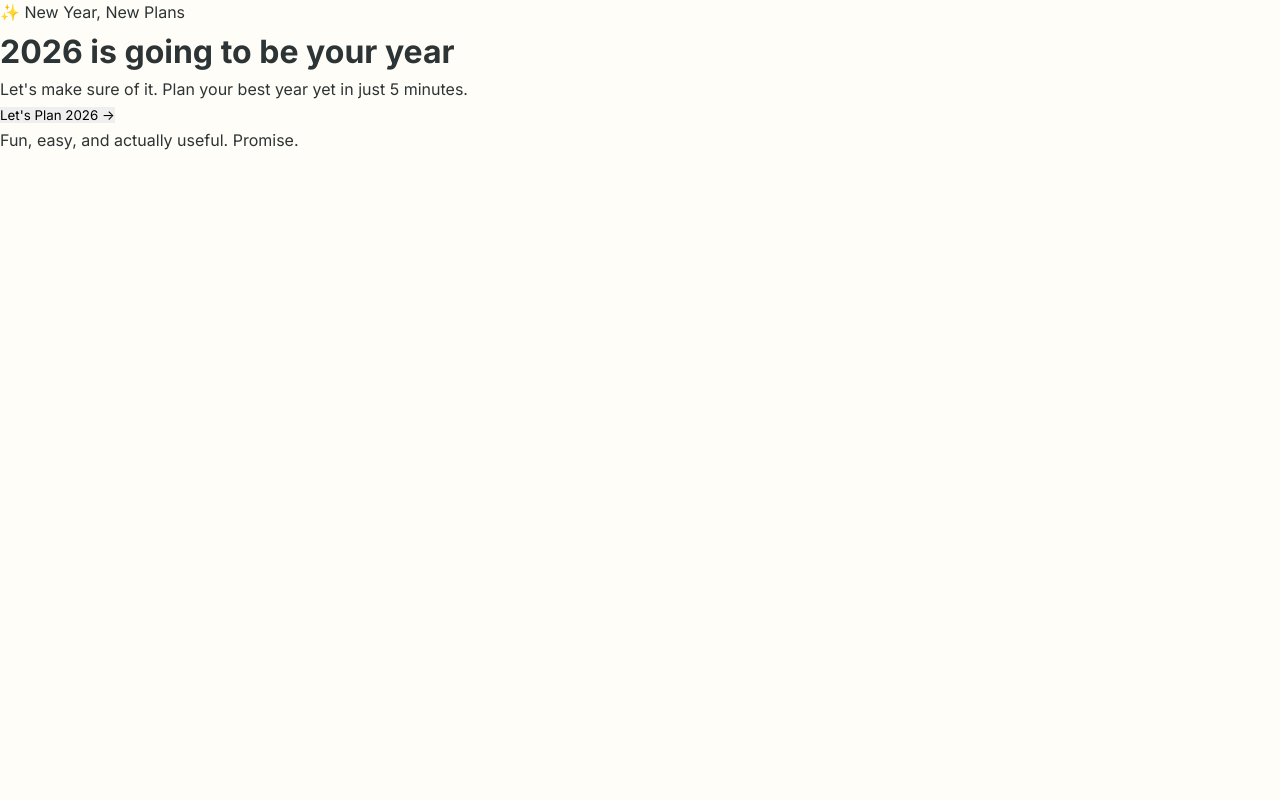
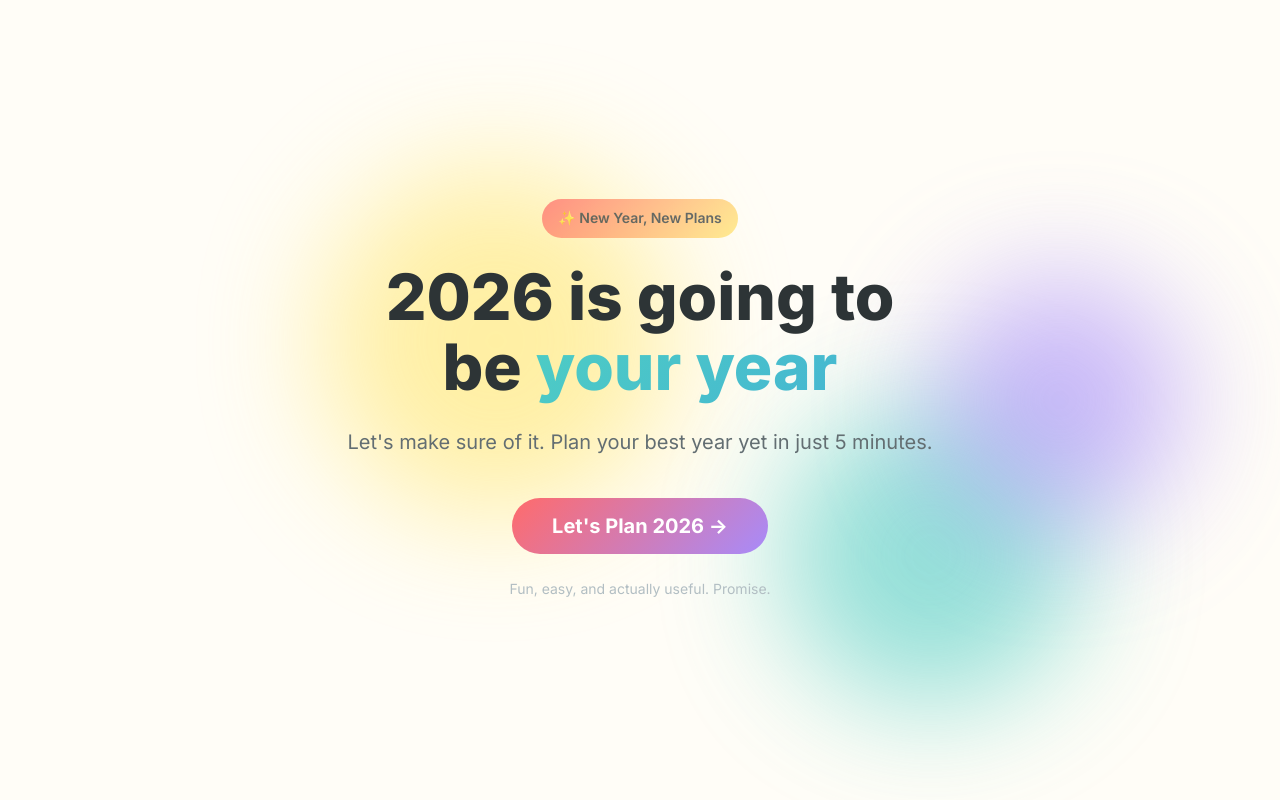
Before and after one commit to fechinmitchell/1stofjanuary, a React (Create React App) app in the folder jan-frontend/: page / in a window 1280 px wide. Built offline with nearby package versions, Linux system fonts and the light colour scheme; no server answers.

Commit message:
Add auth modal popup on landing page

```diff
--- a/jan-frontend/src/pages/Landing.css
+++ b/jan-frontend/src/pages/Landing.css
@@ -1,9 +1,181 @@
-/* Auth Modal */
-.auth-modal-overlay {
+.landing {
+    min-height: 100vh;
+    display: flex;
+    align-items: center;
+    justify-content: center;
+    padding: var(--space-lg);
+    position: relative;
+    overflow: hidden;
+  }
+
+  .landing-content {
+    text-align: center;
+    max-width: 600px;
+    z-index: 1;
+  }
+
+  .landing-badge {
+    display: inline-block;
+    background: var(--gradient-warm);
+    color: var(--text-dark);
+    font-weight: 600;
+    font-size: 0.875rem;
+    padding: var(--space-sm) var(--space-md);
+    border-radius: var(--radius-full);
+    margin-bottom: var(--space-lg);
+    animation: pulse 2s ease-in-out infinite;
+  }
+
+  .landing-title {
+    font-size: clamp(2.5rem, 8vw, 4rem);
+    font-weight: 800;
+    line-height: 1.1;
+    margin-bottom: var(--space-lg);
+    color: var(--text-dark);
+  }
+
+  .landing-title .highlight {
+    background: var(--gradient-cool);
+    -webkit-background-clip: text;
+    -webkit-text-fill-color: transparent;
+    background-clip: text;
+  }
+
+  .landing-subtitle {
+    font-size: 1.25rem;
+    color: var(--text-medium);
+    margin-bottom: var(--space-xl);
+  }
+
+  .landing-cta {
+    background: var(--gradient-sunset);
+    color: white;
+    font-size: 1.25rem;
+    font-weight: 700;
+    padding: var(--space-md) var(--space-xl);
+    border-radius: var(--radius-full);
+    transition: transform var(--transition-fast), box-shadow var(--transition-fast);
+  }
+
+  .landing-cta:hover {
+    transform: translateY(-2px);
+    box-shadow: 0 10px 40px rgba(255, 107, 107, 0.3);
+  }
+
+  .landing-cta:disabled {
+    opacity: 0.7;
+    cursor: not-allowed;
+    transform: none;
+  }
+
+  .landing-hint {
+    margin-top: var(--space-lg);
+    font-size: 0.875rem;
+    color: var(--text-light);
+  }
+
+  /* Floating background shapes */
+  .landing-shapes {
+    position: absolute;
+    inset: 0;
+    pointer-events: none;
+  }
+
+  .shape {
+    position: absolute;
+    border-radius: 50%;
+    opacity: 0.6;
+    filter: blur(60px);
+  }
+
+  .shape-1 {
+    width: 350px;
+    height: 350px;
+    background: var(--sunshine);
+    animation: drift1 25s linear infinite;
+  }
+
+  .shape-2 {
+    width: 300px;
+    height: 300px;
+    background: var(--mint);
+    animation: drift2 30s linear infinite;
+  }
+
+  .shape-3 {
+    width: 250px;
+    height: 250px;
+    background: var(--lavender);
+    animation: drift3 28s linear infinite;
+  }
+
+  .shape-4 {
+    width: 200px;
+    height: 200px;
+    background: var(--coral);
+    animation: drift4 22s linear infinite;
+  }
+
+  .shape-5 {
+    width: 180px;
+    height: 180px;
+    background: var(--sky);
+    animation: drift5 26s linear infinite;
+  }
+
+  /* DVD-style drifting animations */
+  @keyframes drift1 {
+    0% { top: -10%; left: -10%; }
+    25% { top: 70%; left: 80%; }
+    50% { top: 80%; left: 10%; }
+    75% { top: 10%; left: 70%; }
+    100% { top: -10%; left: -10%; }
+  }
+
+  @keyframes drift2 {
+    0% { top: 80%; left: 90%; }
+    25% { top: 10%; left: 20%; }
+    50% { top: 60%; left: -5%; }
+    75% { top: 20%; left: 75%; }
+    100% { top: 80%; left: 90%; }
+  }
+
+  @keyframes drift3 {
+    0% { top: 50%; left: 50%; }
+    25% { top: -5%; left: 80%; }
+    50% { top: 70%; left: 70%; }
+    75% { top: 85%; left: 5%; }
+    100% { top: 50%; left: 50%; }
+  }
+
+  @keyframes drift4 {
+    0% { top: 10%; left: 80%; }
+    25% { top: 75%; left: 15%; }
+    50% { top: 20%; left: 5%; }
+    75% { top: 60%; left: 85%; }
+    100% { top: 10%; left: 80%; }
+  }
+
+  @keyframes drift5 {
+    0% { top: 85%; left: 30%; }
+    25% { top: 5%; left: 60%; }
+    50% { top: 40%; left: 90%; }
+    75% { top: 70%; left: 10%; }
+    100% { top: 85%; left: 30%; }
+  }
+
+  @keyframes pulse {
+    0%, 100% { transform: scale(1); }
+    50% { transform: scale(1.05); }
+  }
+
+  /* Auth Modal */
+  .auth-modal-overlay {
     position: fixed;
     inset: 0;
     background: rgba(0, 0, 0, 0.5);
     backdrop-filter: blur(8px);
+    -webkit-backdrop-filter: blur(8px);
     display: flex;
     align-items: center;
     justify-content: center;
@@ -182,190 +354,17 @@
     .auth-modal-title {
       font-size: 1.5rem;
     }
-  }
 
-  /* Auth Modal */
-.auth-modal-overlay {
-    position: fixed;
-    inset: 0;
-    background: rgba(0, 0, 0, 0.5);
-    backdrop-filter: blur(8px);
-    display: flex;
-    align-items: center;
-    justify-content: center;
-    z-index: 100;
-    padding: var(--space-lg);
-    animation: fadeIn 0.2s ease;
-  }
+    .landing-title {
+      font-size: 2rem;
+    }
 
-  @keyframes fadeIn {
-    from { opacity: 0; }
-    to { opacity: 1; }
-  }
+    .landing-subtitle {
+      font-size: 1rem;
+    }
 
-  .auth-modal {
-    background: rgba(255, 255, 255, 0.95);
-    backdrop-filter: blur(30px);
-    -webkit-backdrop-filter: blur(30px);
-    border-radius: var(--radius-xl);
-    border: 1px solid rgba(255, 255, 255, 0.5);
-    padding: var(--space-xl);
-    max-width: 420px;
-    width: 100%;
-    text-align: center;
-    animation: modalSlideIn 0.3s cubic-bezier(0.34, 1.56, 0.64, 1);
-    position: relative;
-    box-shadow: 0 20px 60px rgba(0, 0, 0, 0.2);
-  }
-
-  @keyframes modalSlideIn {
-    0% {
-      opacity: 0;
-      transform: scale(0.9) translateY(20px);
-    }
-    100% {
-      opacity: 1;
-      transform: scale(1) translateY(0);
+    .landing-cta {
+      font-size: 1rem;
+      padding: var(--space-md) var(--space-lg);
     }
   }
-
-  .auth-modal-close {
-    position: absolute;
-    top: var(--space-md);
-    right: var(--space-md);
-    width: 36px;
-    height: 36px;
-    border-radius: 50%;
-    background: var(--bg-light);
-    color: var(--text-medium);
-    font-size: 1.5rem;
-    display: flex;
-    align-items: center;
-    justify-content: center;
-    transition: all var(--transition-fast);
-    cursor: pointer;
-    border: none;
-  }
-
-  .auth-modal-close:hover {
-    background: var(--coral);
-    color: white;
-    transform: rotate(90deg);
-  }
-
-  .auth-modal-icon {
-    font-size: 3.5rem;
-    margin-bottom: var(--space-md);
-  }
-
-  .auth-modal-title {
-    font-size: 1.75rem;
-    font-weight: 800;
-    color: var(--text-dark);
-    margin-bottom: var(--space-xs);
-  }
-
-  .auth-modal-subtitle {
-    color: var(--text-medium);
-    font-size: 1rem;
-    margin-bottom: var(--space-xl);
-  }
-
-  .auth-google-btn {
-    width: 100%;
-    display: flex;
-    align-items: center;
-    justify-content: center;
-    gap: var(--space-sm);
-    background: white;
-    color: var(--text-dark);
-    font-size: 1rem;
-    font-weight: 600;
-    padding: var(--space-md);
-    border-radius: var(--radius-lg);
-    border: 2px solid var(--bg-light);
-    box-shadow: 0 2px 8px rgba(0, 0, 0, 0.08);
-    transition: all var(--transition-fast);
-    cursor: pointer;
-  }
-
-  .auth-google-btn:hover:not(:disabled) {
-    border-color: var(--mint);
-    transform: translateY(-2px);
-    box-shadow: 0 4px 16px rgba(0, 0, 0, 0.12);
-  }
-
-  .auth-google-btn:disabled {
-    opacity: 0.7;
-    cursor: not-allowed;
-  }
-
-  .google-icon {
-    width: 20px;
-    height: 20px;
-  }
-
-  .auth-divider {
-    display: flex;
-    align-items: center;
-    margin: var(--space-lg) 0;
-  }
-
-  .auth-divider::before,
-  .auth-divider::after {
-    content: '';
-    flex: 1;
-    height: 1px;
-    background: var(--bg-light);
-  }
-
-  .auth-divider span {
-    padding: 0 var(--space-md);
-    color: var(--text-light);
-    font-size: 0.875rem;
-  }
-
-  .auth-email-btn {
-    width: 100%;
-    display: flex;
-    align-items: center;
-    justify-content: center;
-    gap: var(--space-sm);
-    background: var(--bg-light);
-    color: var(--text-medium);
-    font-size: 1rem;
-    font-weight: 600;
-    padding: var(--space-md);
-    border-radius: var(--radius-lg);
-    border: 2px solid transparent;
-    transition: all var(--transition-fast);
-    cursor: not-allowed;
-    position: relative;
-  }
-
-  .coming-soon-badge {
-    font-size: 0.7rem;
-    background: linear-gradient(135deg, var(--lavender) 0%, var(--sky) 100%);
-    color: white;
-    padding: 2px 8px;
-    border-radius: var(--radius-full);
-    margin-left: var(--space-sm);
-  }
-
-  .auth-modal-footer {
-    margin-top: var(--space-lg);
-    font-size: 0.75rem;
-    color: var(--text-light);
-  }
-
-  /* Mobile adjustments */
-  @media (max-width: 480px) {
-    .auth-modal {
-      margin: var(--space-md);
-      padding: var(--space-lg);
-    }
-
-    .auth-modal-title {
-      font-size: 1.5rem;
-    }
-  }
```
